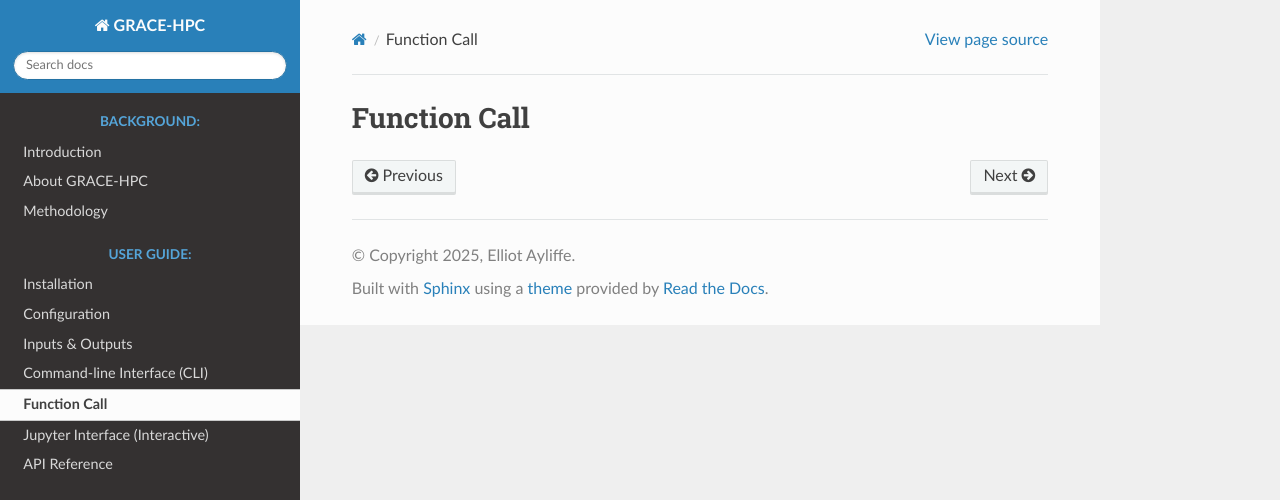
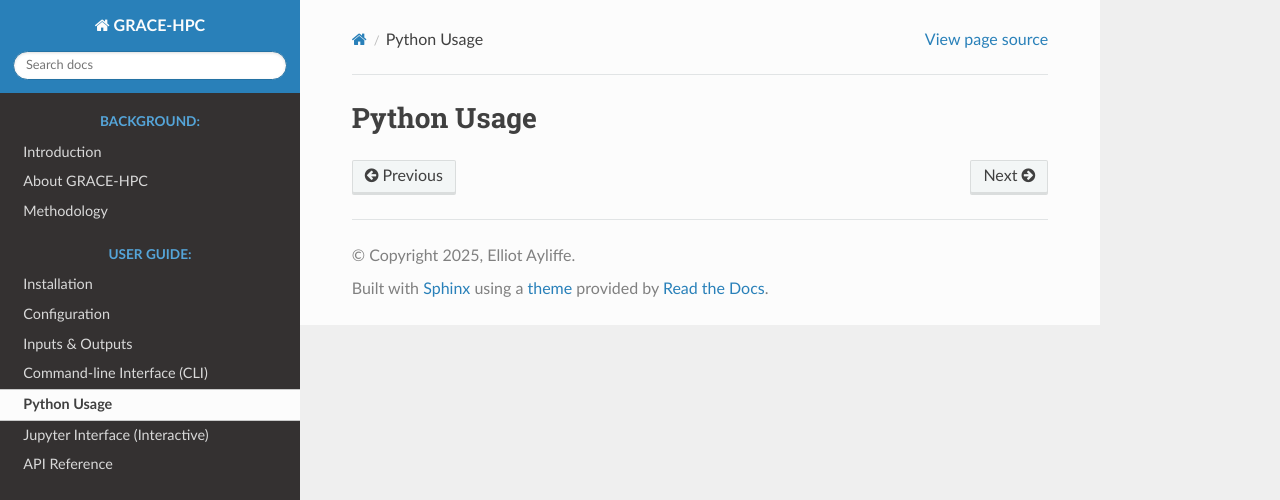
Before and after one commit to Elliot-Ayliffe/GRACE-HPC, a Sphinx documentation site: the page built from docs/function.md, in a window 1280 px wide. Shown: the top 500 px of the page. Built offline with Sphinx 7.4.7 and the Read the Docs theme 3.1.0, drawn with Linux system fonts in a browser that asks for light colours.

Commit message:
changing name of function page

```diff
--- a/docs/function.md
+++ b/docs/function.md
@@ -1 +1 @@
-# Function Call
+# Python Usage
--- a/docs/inputs_outputs.md
+++ b/docs/inputs_outputs.md
@@ -21,7 +21,7 @@ Before using the tool, it would be helpful to define all the **input arguments**
 Below are the columns returned in the outputted datasets once the tool has been run. These are not stored if you are using the command-line interface, unless the user has specified the data to be saved to CSV. The following pages describe how to use the tool and store outputs for each user mode:
 
 - [Command-line Interface](cli.md)
-- [Function Call](function.md)
+- [Python Usage](function.md)
 - [Interactive Jupyter Interface](jupyter.md)
 
 #### **SLURM-Extracted Job Data columns**
```
